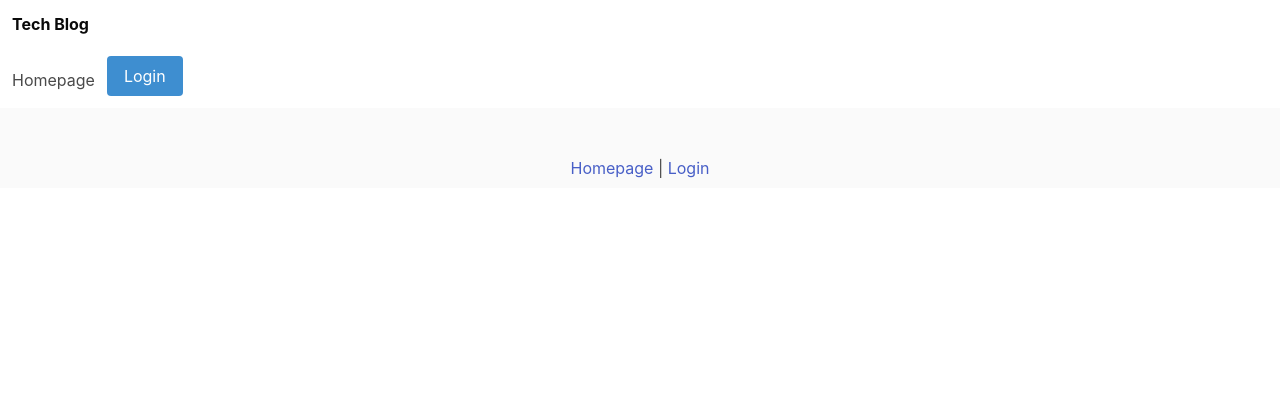
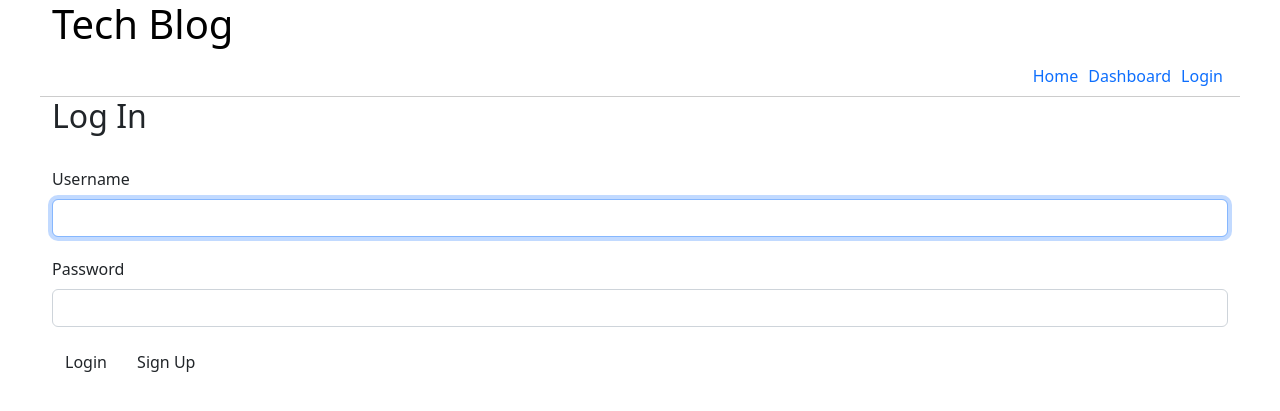
Before and after one commit to marionsy/tech-blog, a Node server app: page /login in a window 1280 px wide. Shown: the top 411 px of the page. Run offline with Node 20, Linux system fonts and the light colour scheme; some libraries are stand-ins or nearby versions.

Commit message:
created handlebars for homepage, dashboard and login

```diff
--- a/public/css/style.css
+++ b/public/css/style.css
@@ -0,0 +1,202 @@
+*{
+  box-sizing: border-box;
+  margin: 0;
+  padding: 0;
+}
+
+header, .project:not(:last-child) {
+  border-bottom: 1px solid #ccc;
+}
+
+.wrapper{
+  max-width: 1200px;
+}
+
+.no-button {
+  background: none;
+  border: none;
+  padding: 0;
+  cursor: pointer;
+  color: #1b89bc;
+  text-decoration: none;
+  font-size: 100%;
+}
+
+.no-button:hover {
+  color: #065b83;
+  text-decoration: underline;
+}
+
+.logo:link{
+  color: black;
+  text-decoration: none;
+}
+
+.logo:visited{
+  color: black;
+  text-decoration: none;
+}
+
+.logo:hover{
+  color: black;
+  text-decoration: none;
+  opacity: 0.7;
+  transition: 0.5s ease-in-out;
+}
+
+.navbar {
+  display: flex;
+  justify-content: flex-end;
+  position: relative;
+  list-style-type: none;
+  margin: 0;
+  font-size: 1em;
+
+}
+
+.navbar a{
+  text-decoration: none;
+  margin: 0 5px
+}
+
+.navbar a:visited{
+  text-decoration: none;
+  color: inherit;
+}
+
+.navbar a:hover{
+  text-decoration: none;
+  color: inherit;
+}
+
+.post{
+  margin: 20px 0;
+  border: 1px lightgrey solid;
+  text-align: right;
+}
+
+.post-title{
+  background-color: lightgrey;
+  padding: 15px;
+  margin-top: 0;
+  text-align: left;
+}
+
+.post-title a:link{
+  color: #617ab7;
+  text-decoration: none;
+}
+
+.post-title a:visited{
+  color: #617ab7;
+  text-decoration: none;
+}
+
+.post-title a:hover{
+  text-decoration: none;
+  color: #0e506e;
+}
+
+.post-content{
+  padding: 10px !important;
+  text-align: left !important;
+}
+
+.post-button{
+  text-align: right;
+  margin-top: 20px;
+  margin-right: 20px;
+  margin-bottom: 20px;
+}
+
+.post-author{
+  text-align: right;
+  margin-right: 20px;
+  margin-bottom: 20px;
+  font-style: italic;
+}
+
+.post-username{
+  font-weight: bold;
+}
+
+.dashboard-container{
+  display: block;
+  position: relative;
+  margin-bottom: 20px;
+}
+
+.footer-margin{
+  margin-top: 50px;
+}
+
+.form-row{
+  margin-bottom: 20px;
+}
+
+.signup{
+  margin-top: 20px;
+}
+
+.signup-form div{
+  margin-bottom: 20px;
+}
+
+.login-form div{
+  margin-bottom: 20px;
+}
+
+.edit-post-form{
+  margin-top: 20px;
+}
+
+.edit-post-form div{
+  margin-bottom: 20px;
+}
+
+.register{
+  display: inline-block;
+  margin-top: 20px;
+}
+
+.single-post-container{
+  margin-top: 20px;
+}
+
+.comment-container{
+  margin-top: 20px;
+  padding: 10px;
+  border: 1px #d3d3d3 solid;
+  border-radius: 10px;
+}
+
+.comment-button{
+  margin-top: 20px;
+}
+
+.comment-text{
+  padding: 10px;
+}
+
+.comment-author{
+  padding: 10px;
+  font-weight: bold;
+}
+
+#signup button{
+  display: inline-block;
+  margin-top: 20px;
+  margin-left: 10px;
+}
+.dashboard-post{
+  border: 1px #d3d3d3 solid;
+}
+
+.new-post-button{
+  margin: 20px 0;
+}
+
+footer{
+  margin-top: 60px;
+  font-size: 1.4em;
+}
--- a/views/homepage.handlebars
+++ b/views/homepage.handlebars
@@ -0,0 +1,5 @@
+{{#each posts as |post| }}
+<article class="post">
+    {{> post-info post}}
+</article>
+{{/each}}
--- a/views/layouts/main.handlebars
+++ b/views/layouts/main.handlebars
@@ -5,47 +5,40 @@
   <meta charset="UTF-8">
   <meta name="viewport" content="width=device-width, initial-scale=1.0">
   <title>Tech Blog</title>
-  <link rel="stylesheet" href="https://cdn.jsdelivr.net/npm/bulma@0.9.0/css/bulma.min.css">
-  <link rel="stylesheet" href="/stylesheets/style.css">
+  <link rel="stylesheet" href="https://cdn.jsdelivr.net/npm/bootstrap@5.2.1/dist/css/bootstrap.min.css"
+    integrity="sha384-iYQeCzEYFbKjA/T2uDLTpkwGzCiq6soy8tYaI1GyVh/UjpbCx/TYkiZhlZB6+fzT" crossorigin="anonymous">
+  <link rel="stylesheet" href="/css/style.css">
   <script defer src="https://use.fontawesome.com/releases/v5.3.1/js/all.js"></script>
 </head>
 
-  <div class="wrapper">
-    <header>
-        <h1 class="has-text-black px-3 py-3 has-text-weight-bold">Tech Blog</h1>
-        <nav class="navbar mt-2">
+<body>
+  <div class="container wrapper">
+<header class="row">
+  <h1><a class="logo" href="/">Tech Blog</a></h1>
+      <nav>
+        <ul class="navbar">
+              <li><a class="link" href="/">Home</a></li>
+               <li><a class="link" href="/dashboard">Dashboard</a></li>
               {{#if loggedIn}}
-            <a href="/" class="navbar-item is-hoverable pt-1">Homepage</a>
-            <a href="/dashboard" class="navbar-item is-hoverable pt-1">Dashboard</a>
-            <a href="/dashboard/create/" class="navbar-item is-hoverable pt-1 mr-4">Create a new post</a>
-            <button id="logout" class="button is-danger">Logout</button>
+               <li><a class="link" href="/" id="logout">Logout</a></li>
               {{else}}
-            <a href="/" class="navbar-item is-hoverable pt-1">Homepage</a>
-            <a href="/login" class="button is-info">Login</a>
+               <li><a class="link" href="/login">Login</a></li>
               {{/if}}
+        </ul>
       </nav>
+
+
 </header>
 
 <main>
   {{{ body }}}
 </main>
 
-    <footer class="footer rows pb-2">
-        <div class="row-is-full content has-text-centered">
-            <p>
-            <a href="/">Homepage</a>{{#if loggedIn}} |
-            <a href="/dashboard/">Dashboard</a> |
-            <a href="/dashboard/create/">Create new post</a>
-            {{else}}
-             | <a href="/login/">Login</a>
-            {{/if}}
-            </p>
-        </div>
-    </footer>
-  </div>
 
 {{#if loggedIn}}
-<script src="/javascript/logout.js"></script>
+<script src="/js/logout.js"></script>
+<script src="https://cdn.jsdelivr.net/npm/bootstrap@5.2.1/dist/js/bootstrap.bundle.min.js"
+  integrity="sha384-u1OknCvxWvY5kfmNBILK2hRnQC3Pr17a+RTT6rIHI7NnikvbZlHgTPOOmMi466C8" crossorigin="anonymous"></script>
 {{/if}}
 </body>
 
--- a/views/login.handlebars
+++ b/views/login.handlebars
@@ -0,0 +1,15 @@
+<h2 class="title pb-4">Log In</h2>
+  <form id="login-form" class="card-body">
+    <div class="form-row">
+      <label class="form-label" for="username-login">Username</label>
+      <input  id="username-login" type="text" autofocus="true" class="form-input form-control"/>
+    </div>
+    <div class="form-row mb-3">
+      <label class="form-label" for="password-login">Password</label>
+      <input id="password-login" type="password" autofocus="true" class="form-input form-control"/>
+    </div>
+      <button type="submit" class="btn">Login</button>
+      <a class="btn login-link" href="/signup">Sign Up</a>
+  </form>
+
+<script src="/js/login.js"></script>
```
Also changed, not shown: views/createpost.handlebars (added, +15 -0 lines), views/dashboard.handlebars (+16 -0 lines), views/editpost.handlebars (+19 -0 lines), views/signup.handlebars (+19 -0 lines), views/singlepost.handlebars (+23 -0 lines), public/js/comment.js (added), public/js/createPost.js (added), public/js/editPost.js (added), public/js/signup.js (added), views/newpost.handlebars (deleted). Lines whose indentation alone changed are shown as unchanged.
